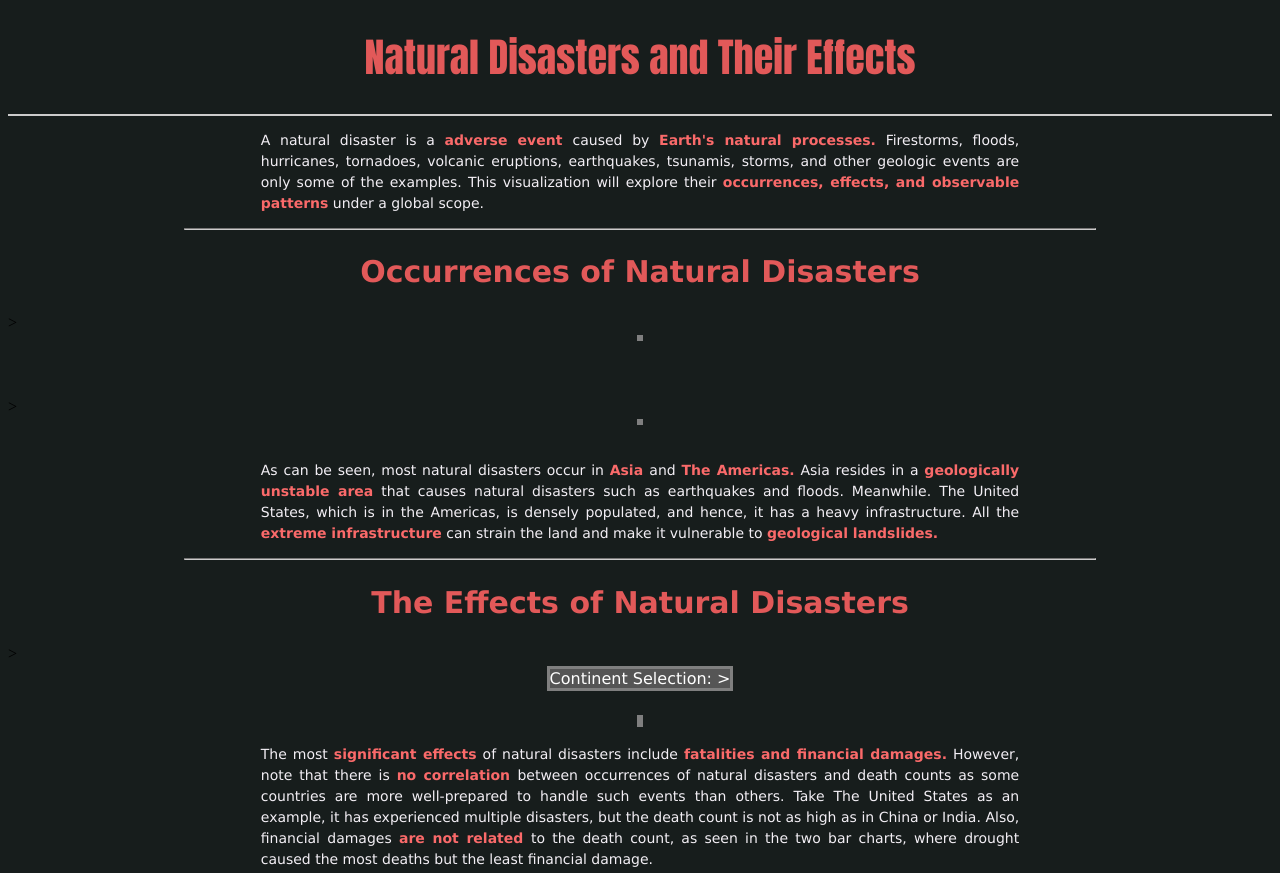
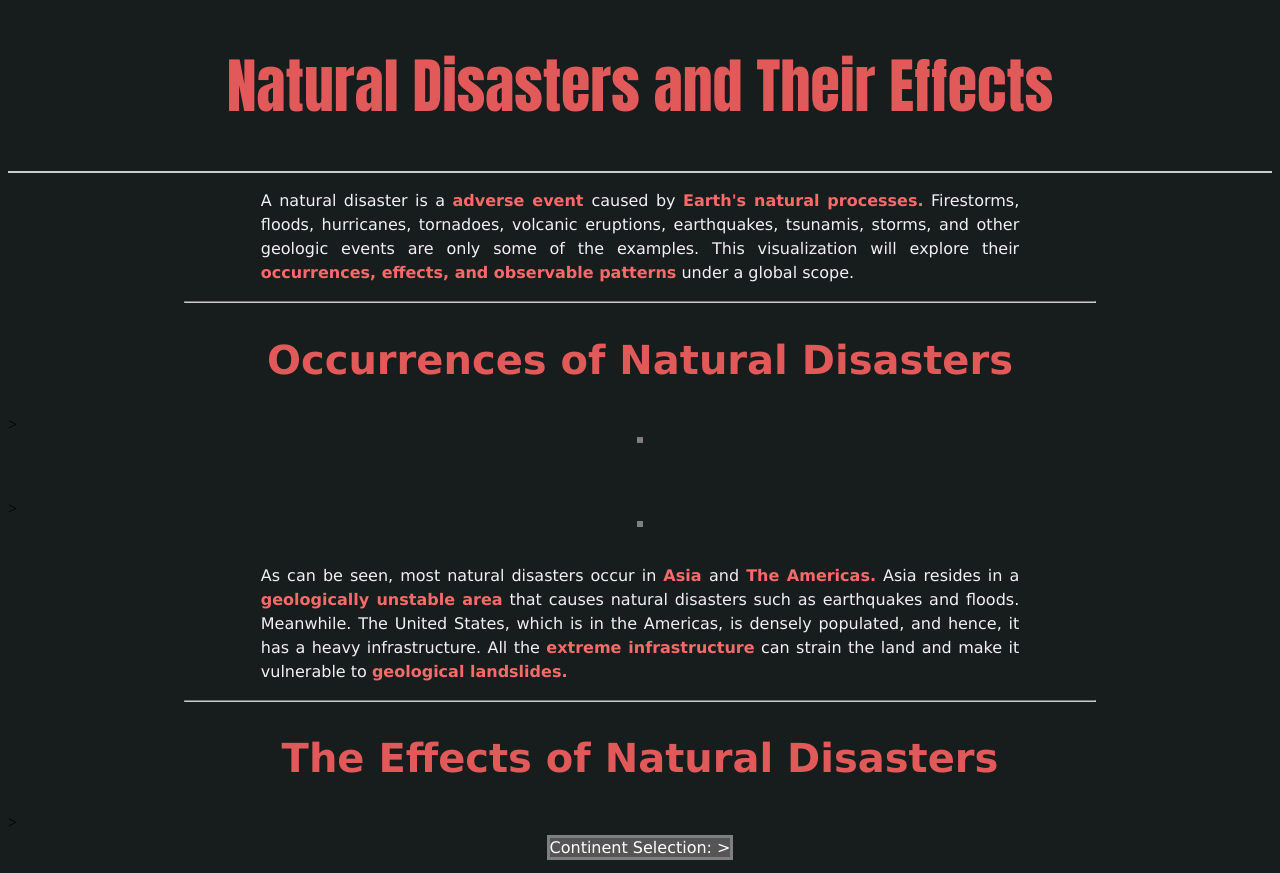
Before and after one commit to AhmedNassar97/DataVis2, a plain HTML site: page index.html in a window 1280 px wide. Shown: the top 873 px of the page. Drawn offline with Linux system fonts and the light colour scheme; a script that the page names is missing.

Commit message:
Revert "font adjustment"
This reverts commit 5d269e19c8bdd73912c9c746972cacf1aaacb85f.

```diff
--- a/css/styles.css
+++ b/css/styles.css
@@ -41,15 +41,15 @@
 }
 
 .Header1{
-	font-family: Impact, Haettenschweiler, 'Arial Narrow Bold', sans-serif ;font-size: 40px; color: #e25959; text-align:center; font-weight: bold
+	font-family: Impact, Haettenschweiler, 'Arial Narrow Bold', sans-serif ;font-size: 60px; color: #e25959; text-align:center; font-weight: bold
 }
 
 .Header2{
-	font-family: Verdana, Geneva, Tahoma, sans-serif ; font-size: 30px; color: #e25959; text-align:center; font-weight: bold;
+	font-family: Verdana, Geneva, Tahoma, sans-serif ; font-size: 40px; color: #e25959; text-align:center; font-weight: bold;
 }
 
 .Body{
-	font-family: Verdana, Geneva, Tahoma, sans-serif; font-size: 14px; color: #F3EFF5; text-align:justify;
+	font-family: Verdana, Geneva, Tahoma, sans-serif; font-size: 16px; color: #F3EFF5; text-align:justify;
 	padding-right: 20%;
 	padding-left: 20%;
 	line-height: 150%;
@@ -57,7 +57,7 @@
 }
 
 .List{
-	font-family: Verdana, Geneva, Tahoma, sans-serif; font-size: 14px; color: #F3EFF5; text-align:justify;
+	font-family: Verdana, Geneva, Tahoma, sans-serif; font-size: 16px; color: #F3EFF5; text-align:justify;
 	padding-left: 25%;
 	padding-right:25%;
 	line-height: 200%;
```
